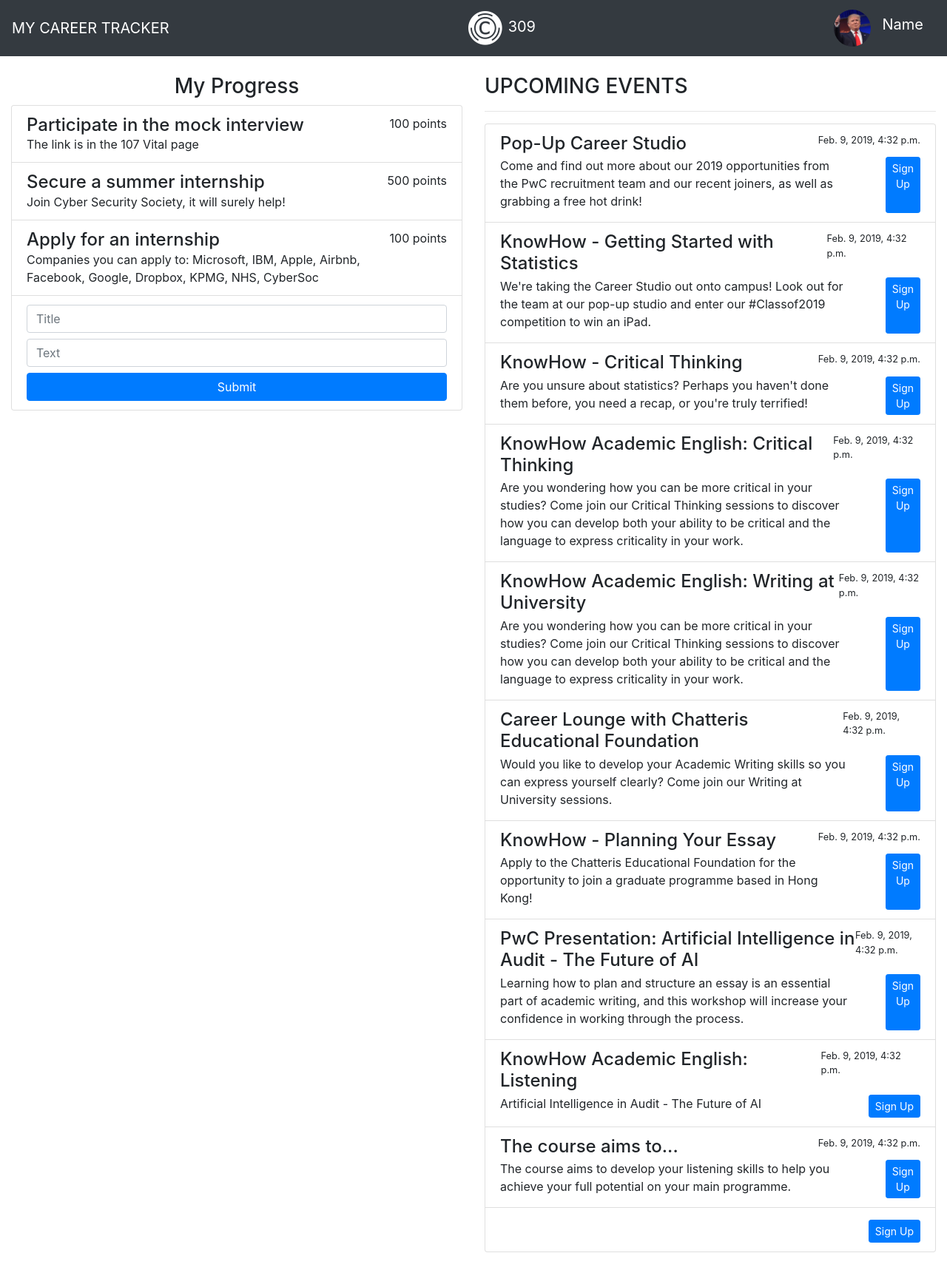
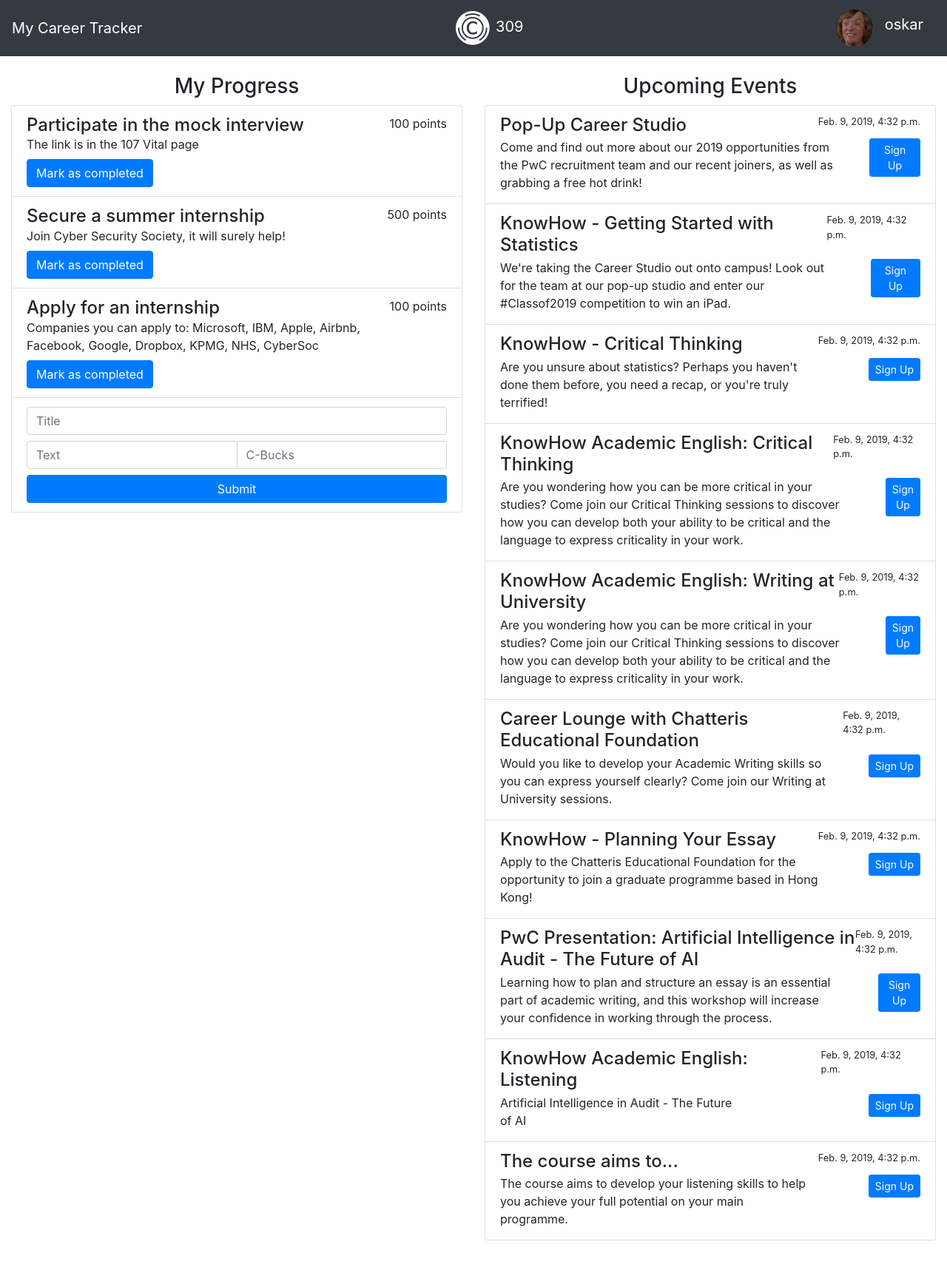
Before and after one commit to Rytchet/career-hackathon, a Django app: page / in a window 1280 px wide. Shown: the whole page at 74% size. After the commit the page ends 1677 px from the top, so only its background shows below. Run offline with Django 3.2, Linux system fonts and the light colour scheme; data comes from the database, SQL or seed files in the repository; both versions use the stored data as it was after the commit; some libraries are stand-ins or nearby versions.

Commit message:
Add latest files after Hackathon

```diff
--- a/panel/templates/panel/index.html
+++ b/panel/templates/panel/index.html
@@ -12,9 +12,7 @@
 <body>
     <div class="navbar navbar-expand-lg navbar-dark bg-dark">
         <div class="navbar-nav">
-            <div class="navbar-brand">
-                MY CAREER TRACKER
-            </div>
+            <a class="navbar-brand" href="">My Career Tracker</a>
         </div>
 
         <div class="navbar-nav ml-auto mr-auto">
@@ -25,9 +23,9 @@
         </div>
 
         <div class="navbar-nav">
-            <img src="{% static 'panel/avatar.jpg' %}" height="50px" class="rounded-circle">
+            <img src="{% static 'panel/avatar.png' %}" height="50px" class="rounded-circle">
             <div class="navbar-brand ml-3">
-                Name
+                oskar
             </div>
         </div>
     </div>
@@ -43,6 +41,11 @@
                             <h4 style="display:inline;">{{ task.title }}</h4><p style="display:inline;float:right;">{{ task.points }} points</p><br>
 
                             {{ task.text }}
+                            <br>
+                            <form action="/complete_task/{{ task.id }}" method="POST">
+                            {% csrf_token %}
+                            <input type="submit" class="btn btn-primary mt-2" value="Mark as completed">
+                            </form>
                         </div>
                     {% endfor %}
                     <div class="list-group-item">
@@ -54,7 +57,7 @@
                             </div>
                             <div class="input-group mb-2">
                                 <input type="text" class="form-control" name="text" placeholder="Text">
-
+                                <input type="number" class="form-control" name="points" placeholder="C-Bucks">
                             </div>
 
                             <input type="submit" class="btn btn-primary btn-block">
@@ -62,9 +65,10 @@
                     </div>
                 </div>
             </div>
+
+
             <div class="col-6">
-                <h3 class="">UPCOMING EVENTS</h3>
-                <hr>
+                <h3 class="text-center">Upcoming Events</h3>
                 <div class="list-group">
                     {% for event in events %}
                     <div class="list-group-item">
@@ -73,21 +77,14 @@
                             <small>{{event.date}}</small>
                         </div>
                         <div class="d-flex w-100 justify-content-between">
-                            <p class="mb-1">{{event.text}}</p>
-                            <a href="google.com" class="btn btn-primary btn-sm ml-5" role="button">Sign Up</a>
+                            <div>
+                            <p class="mb-1">{{event.text}}</p></div><div class="w-50">
+                            <a href="https://www.liverpool.ac.uk/careers/" class="btn btn-primary btn-sm ml-5" role="button" style="float:right;">Sign Up</a>
+                            </div>
                         </div>
                     </div>
                     {% endfor %}
-                    <div class="list-group-item">
-                        <div class="d-flex w-100 justify-content-between">
-                            <h4 class="mb-1">{{event.title}}</h5>
-                            <small>{{event.date}}</small>
-                        </div>
-                        <div class="d-flex w-100 justify-content-between">
-                            <p class="mb-1">{{event.text}}</p>
-                            <a href="google.com" class="btn btn-primary btn-sm ml-5" role="button">Sign Up</a>
-                        </div>
-                    </div>
+
                 </div>
             </div>
         </div>
--- a/panel/urls.py
+++ b/panel/urls.py
@@ -4,4 +4,5 @@ from . import views
 urlpatterns = [
     path('', views.index, name='index'),
     path('add_task/', views.add_task, name="add-task"),
+    path('complete_task/<int:id>', views.complete_task, name="complete-task")
 ]
--- a/panel/views.py
+++ b/panel/views.py
@@ -17,8 +17,9 @@ def index(request):
 def add_task(request):
     title = request.POST.get("title")
     text = request.POST.get("text")
+    points = request.POST.get("points")
 
-    task = Task(title=title, text=text, completed=False, points=0)
+    task = Task(title=title, text=text, completed=False, points=points)
     task.save()
 
     template = loader.get_template('panel/index.html')
@@ -29,3 +30,24 @@ def add_task(request):
     }
 
     return HttpResponse(template.render(context, request))
+
+def complete_task(request, id):
+    task_id = id
+    task = Task.objects.get(id=task_id)
+
+    points = Points.objects.get(id=1)
+
+    points.points += task.points
+
+    points.save()
+
+    task.delete()
+
+    template = loader.get_template('panel/index.html')
+    context = {
+        'tasks': Task.objects.all(),
+        'points': Points.objects.get(id=1),
+        'events': Event.objects.all()
+    }
+
+    return HttpResponse(template.render(context, request))
```
Also changed, not shown: oscript.py (added, +9 -0 lines), seth_script.py (added, +60 -0 lines), templates/registration/login.html (+27 -3 lines), db.sqlite3.
